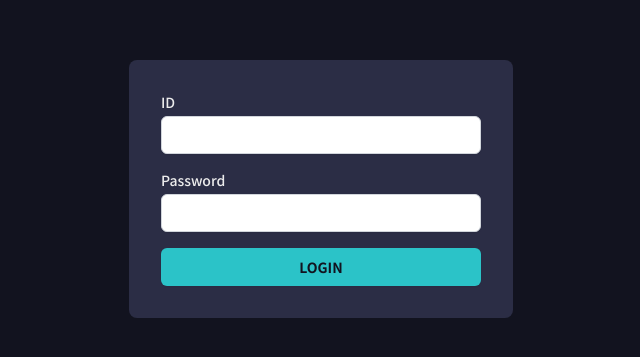
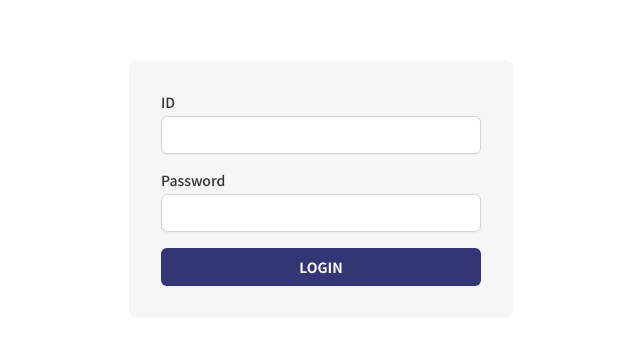
Before and after one commit to cukehater/blog, a Next.js app: page /login in a window 1280 px wide. Shown: the part 211-568 px from the top of the page, without its empty margins (319-959 px from the left). Built offline with nearby package versions, Linux system fonts and the light colour scheme.

Commit message:
design: 블로그 라이트 테마 적용

```diff
--- a/app/(nolayout)/login/page.tsx
+++ b/app/(nolayout)/login/page.tsx
@@ -6,7 +6,7 @@ import { signIn } from '@/auth'
 export default async function Page() {
   return (
     <div className="absolute inset-0 flex items-center justify-center">
-      <div className="max-w-sm w-full mx-auto p-8 bg-[--tertiary-color] rounded-lg">
+      <div className="max-w-sm w-full mx-auto p-8 bg-[--secondary-color] rounded-lg">
         <form
           action={async (formData) => {
             'use server'
@@ -31,7 +31,7 @@ export default async function Page() {
                 name="id"
                 type="text"
                 required
-                className="mt-1 block w-full px-3 py-2 text-sm border border-gray-300 rounded-md shadow-sm focus:outline-none focus:ring-2 focus:ring-[--accent-color] focus:border-[--accent-color] text-[--primary-color]"
+                className="mt-1 block w-full px-3 py-2 text-sm border border-gray-300 rounded-md shadow-sm focus:outline-none focus:ring-2 focus:ring-[--accent-color] focus:border-[--accent-color]"
               />
             </label>
           </div>
@@ -44,7 +44,7 @@ export default async function Page() {
                 name="password"
                 type="password"
                 required
-                className="mt-1 block w-full px-3 py-2 text-sm border border-gray-300 rounded-md shadow-sm focus:outline-none focus:ring-2 focus:ring-[--accent-color] focus:border-[--accent-color] text-[--primary-color]"
+                className="mt-1 block w-full px-3 py-2 text-sm border border-gray-300 rounded-md shadow-sm focus:outline-none focus:ring-2 focus:ring-[--accent-color] focus:border-[--accent-color]"
               />
             </label>
           </div>
--- a/app/(nolayout)/write/page.tsx
+++ b/app/(nolayout)/write/page.tsx
@@ -271,11 +271,12 @@ export default function Page() {
   return (
     <div className="flex flex-col min-h-screen">
       {/* 뒤로가기, 임시저장, 발행 */}
-      <section className="bg-[--tertiary-color] flex items-center justify-between p-4">
+      <section className="flex items-center justify-between p-4 border-[--tertiary-color] border-b-2">
         <nav className="flex items-center w-full gap-2">
           <Button
             type="button"
-            className="flex gap-2 items-center [&_path]:hover:fill-[--accent-color] [&_path]:transition-all"
+            highlight
+            className="flex gap-2 items-center"
             onClick={() => router.push('/drafts')}
           >
             <ArrowSvg className="w-4 h-4" />
@@ -329,7 +330,7 @@ export default function Page() {
       <section className="px-4 pt-4">
         <input
           type="text"
-          className="w-full text-2xl bg-transparent mb-4 font-semibold border-b-4 border-[var(--secondary-color)] pb-4 px-2"
+          className="w-full text-2xl bg-transparent mb-4 font-semibold border-b-4 border-[var(--secondary-color)] pb-4 px-2 placeholder-gray-400"
           placeholder="제목을 입력해 주세요"
           defaultValue={writeData.title}
           onChange={(e) =>
--- a/app/components/CategoryButton.tsx
+++ b/app/components/CategoryButton.tsx
@@ -18,7 +18,7 @@ export default function CategoryButton({
   return (
     <button
       type="button"
-      className={`rounded-full px-4 py-2
+      className={`rounded-full px-4 py-2 font-medium
         ${
           isActive
             ? 'bg-[--accent-color] hover:bg-[--accent-color-hover]'
--- a/app/components/PostMDPreview.tsx
+++ b/app/components/PostMDPreview.tsx
@@ -22,7 +22,6 @@ export default function PostMDPreview({ content }: { content: string }) {
         language="en-US"
         className="flex-1 custom-preview detail"
         mdHeadingId={mdHeadingId}
-        theme="dark"
       />
 
       <TableOfContents previewRef={previewRef} content={content} />
--- a/app/components/TableOfContents.tsx
+++ b/app/components/TableOfContents.tsx
@@ -101,8 +101,8 @@ export default function TableOfContents({
             <button
               type="button"
               onClick={() => handleClick(item.id)}
-              className={`hover:text-[--accent-color-hover] hover:scale-105 transition-all origin-left duration-200 text-left break-word
-                ${activeId === item.id ? 'text-[--accent-color] scale-105' : ''}`}
+              className={`hover:text-[--code-text-color] hover:scale-105 transition-all origin-left duration-200 text-left break-word
+                ${activeId === item.id ? 'text-[--code-text-color] scale-105' : ''}`}
             >
               {item.text}
             </button>
--- a/app/styles/globals.scss
+++ b/app/styles/globals.scss
@@ -10,12 +10,13 @@
 }
 
 :root {
-  --primary-color: #12131f;
-  --secondary-color: #22243a;
-  --tertiary-color: #2b2d45;
-  --accent-color: #2bc3c8;
-  --accent-color-hover: #45eaf0;
-  --text-color: #ececec;
+  --primary-color: #ffffff;
+  --secondary-color: #f6f6f6;
+  --tertiary-color: #eeeeee;
+  --accent-color: #333575;
+  --accent-color-hover: #5a5db2;
+  --text-color: #333333;
+  --code-text-color: #d33033;
 }
 
 * {
--- a/app/styles/md-editor.scss
+++ b/app/styles/md-editor.scss
@@ -66,6 +66,9 @@ svg.md-editor-icon {
 .md-editor-preview-wrapper {
   overflow: hidden !important;
 }
+.md-editor div.github-theme {
+  --md-theme-code-inline-color: var(--code-text-color) !important;
+}
 
 @media (max-width: 1024px) {
   .md-editor-preview {
```
